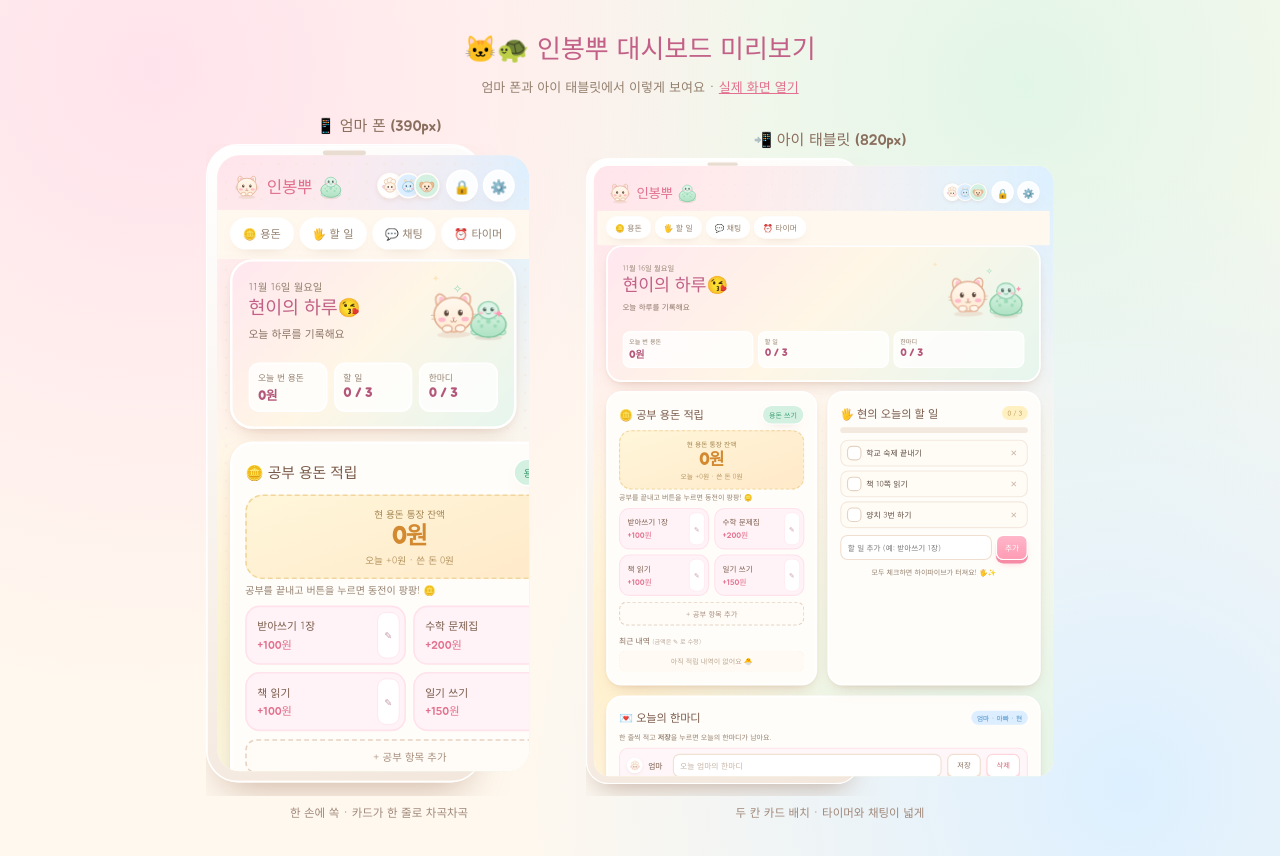
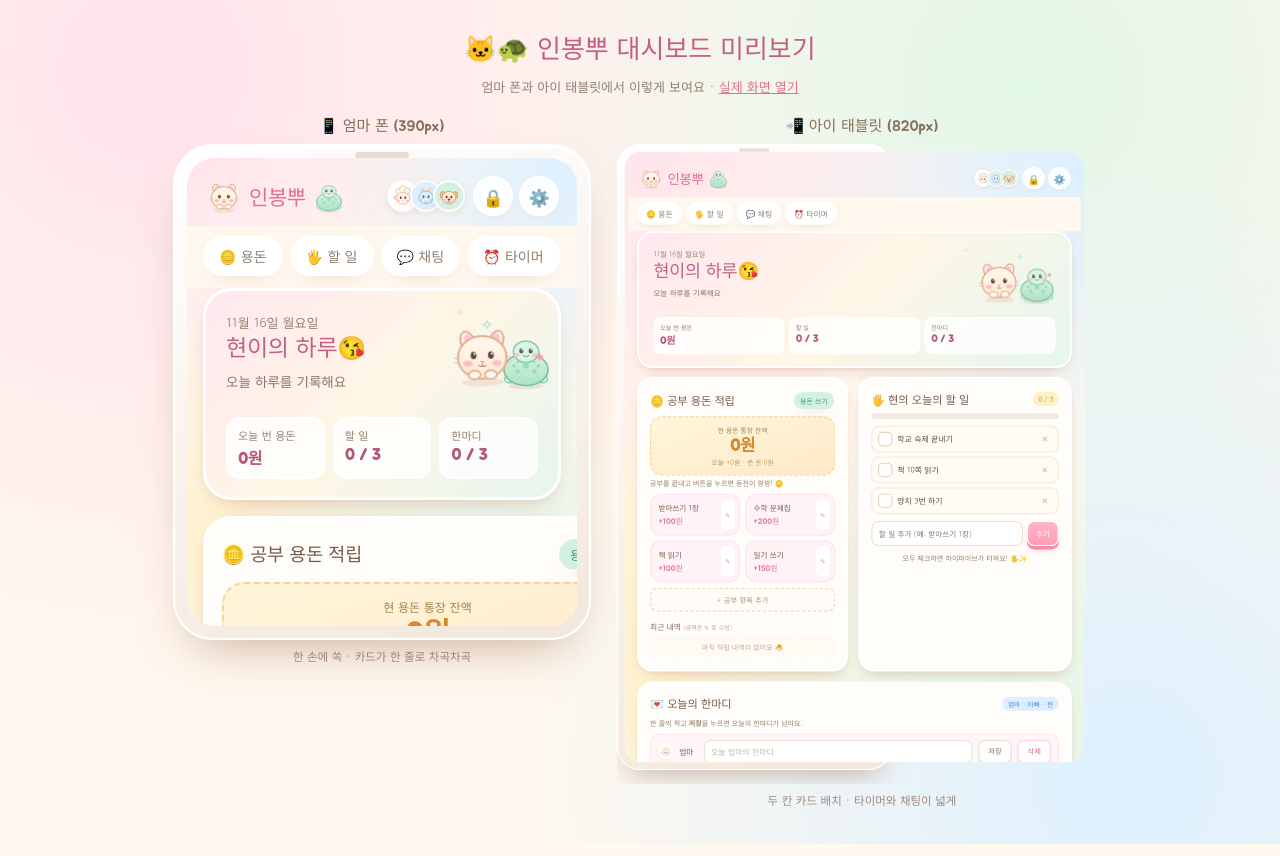
Before and after one commit to sub505355-crypto/family-dashboard, a plain HTML site: page preview.html in a window 1280 px wide. Drawn offline with Linux system fonts and the light colour scheme; no server answers.

Commit message:
미리보기: 폰은 실제 폭 그대로, 태블릿은 축소 배치

```diff
--- a/preview.html
+++ b/preview.html
@@ -8,6 +8,7 @@
 <style>
   * { box-sizing: border-box; }
   body {
+  overflow-x: hidden;
     margin: 0; padding: 28px 20px 36px; min-height: 100vh;
     font-family: 'Gowun Dodum', 'Apple SD Gothic Neo', sans-serif; color: #5B4A3F;
     background:
@@ -19,7 +20,7 @@
   }
   h1 { font-family: 'Jua'; font-weight: 400; font-size: 26px; color: #C26087; margin: 0; text-align: center; }
   p.sub { margin: -8px 0 0; font-size: 13px; color: #94806F; text-align: center; }
-  .stage { display: flex; align-items: flex-end; gap: 34px; flex-wrap: wrap; justify-content: center; }
+  .stage { display: flex; align-items: flex-start; gap: 26px; flex-wrap: nowrap; justify-content: center; }
   .device { text-align: center; }
   .device .cap { font-family: 'Jua'; font-size: 15px; color: #8A6E5D; margin-bottom: 8px; }
   .frame {
@@ -32,13 +33,13 @@
     content: ""; position: absolute; left: 50%; top: 6px; transform: translateX(-50%);
     width: 54px; height: 6px; border-radius: 99px; background: #E9DCD0;
   }
-  .phone .screen { width: 390px; height: 770px; }
+  .phone .screen { width: 390px; height: 468px; }
   .tablet .screen { width: 820px; height: 1090px; }
   .screen { border: 0; border-radius: 28px; background: #FFF8EE; display: block; }
-  .phone .frame { transform: scale(.80); transform-origin: top left; }
+  .phone .frame { transform: none; }
   .tablet .frame { transform: scale(.56); transform-origin: top left; }
-  .phone .fit { width: 346px; height: 652px; overflow: hidden; }
-  .tablet .fit { width: 488px; height: 638px; overflow: hidden; }
+  .phone .fit { width: auto; height: auto; overflow: visible; }
+  .tablet .fit { width: 490px; height: 640px; overflow: hidden; }
   .note { font-size: 11.5px; color: #A0887A; margin-top: 8px; }
   a { color: #E2708E; }
 </style>
```
